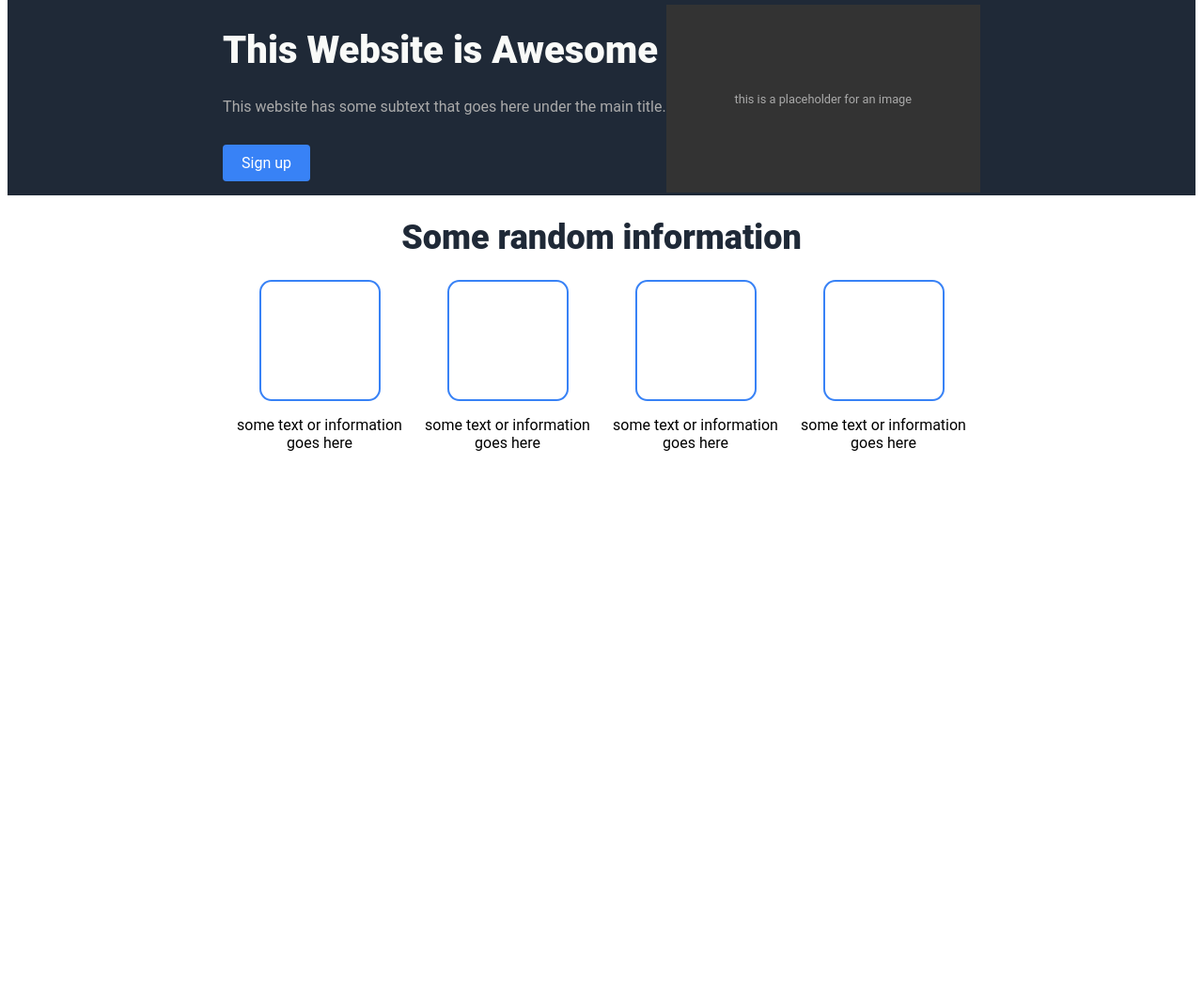
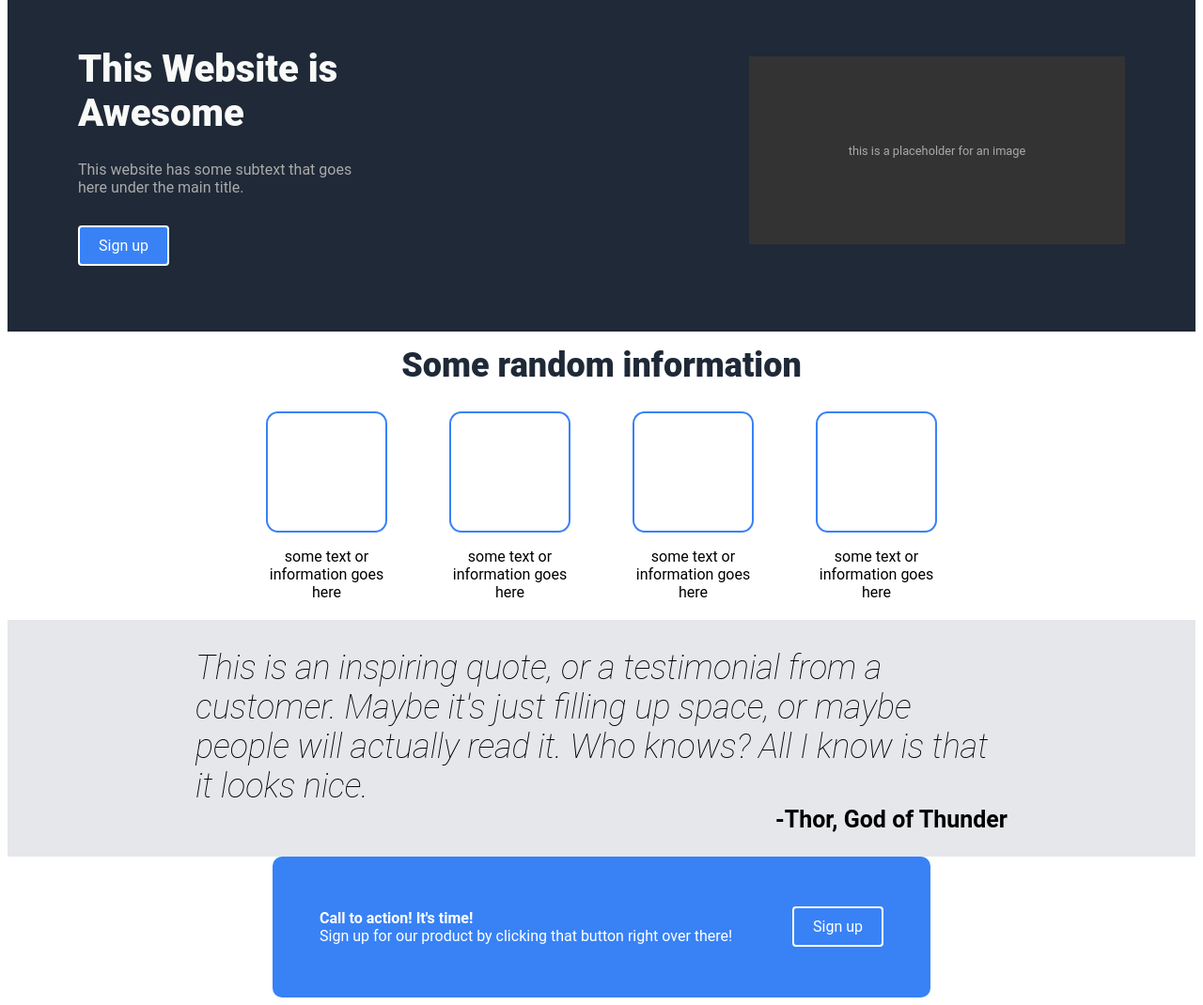
Before and after one commit to scassidy123/landing-page, a plain HTML site: page index.html in a window 1280 px wide. Shown: the part 65-1135 px from the top of the page at 94% size. Before the commit the page ends 800 px from the top, so only its background shows below. Drawn offline with Linux system fonts and the light colour scheme.

Commit message:
Complete first pass of entire landing page.

```diff
--- a/index.html
+++ b/index.html
@@ -30,9 +30,8 @@
 
 
     <!-- Here's the second some random information section -->
-
+    <h1 class="title">Some random information</h1>
     <div class="random-master-container">
-        <h1 class="title">Some random information</h1>
         <div class="random-even-colums">
 
             <div class="random-smallest-containers">
@@ -52,11 +51,30 @@
                 <p class="sub-text">some text or information goes here</p>
             </div>
         </div>
+    </div>
+        <!-- End of the random information block -->
+<!-- Start of the inspirting quote block -->
+<div class="inspiring-container">
+    <h2>This is an inspiring quote, or a testimonial from a customer. Maybe it's just filling up space, or maybe people will actually read it. Who knows? All I know is that it looks nice.</h2>
+    <h3>-Thor, God of Thunder</h3>
+</div>
+<!-- This is the end of the inspiring quote block -->
+
+<!-- This is the start of the Call to Action Block-->
+<div></div>
+<div class="CTA-container">
+    <div class="CTA-blue-box-container">
+        <div class="text-div">
+            <h4>Call to action! It's time!</h4>
+            <p>Sign up for our product by clicking that button right over there!</p>
+        </div>
+        <button>Sign up</button>
+    </div>
+
+
+</div>
 
 
 
-
-
-    </div>
 </body>
 </html>
--- a/styles.css
+++ b/styles.css
@@ -9,6 +9,8 @@ header {
     background-color: #1f2937;
     padding-left: 75px;
     padding-right: 75px;
+    padding-top: 10px;
+    padding-bottom: 10px;
 }
 
 nav {
@@ -27,10 +29,11 @@ header > h1 {
 
 /* This website is awesome header */
 h1 {
+    width: 300px;
     font-size: 24px;
     color: #f9faf8;
     font-weight: 900;
-    margin-right: auto;
+    /* white-space: nowrap; */
 }
 
 nav a {
@@ -41,10 +44,12 @@ nav a {
 
 .container {
     display: flex;
-    justify-content: center;
+    justify-content: flex-start;
     align-items: center;
     padding-left: 75px;
     padding-right: 75px;
+    /* padding-top:30px; */
+    padding-bottom:55px;
     background-color: #1f2937;
 }
 
@@ -59,6 +64,8 @@ nav a {
 .text-content p {
     font-size: 1em;
     color: #aaa;
+    /* border: 2px solid red; */
+    width: 300px;
 }
 
 button {
@@ -77,7 +84,7 @@ button {
 }
 
 .image-placeholder {
-    width: 30%; /* Adjust based on your preference */
+    width: 400px; /* Adjust based on your preference */
     height: 200px; /* Adjust based on your preference */
     background-color: #333;
     display: flex;
@@ -85,27 +92,33 @@ button {
     align-items: center;
     color: #aaa; /* Lower contrast color */
     font-size: 0.8em;
+    margin-left: auto;
 }
 
-.random-master-container > h1 {
+.title {
     text-align: center;
+    margin: auto;
     font-size: 36px;
     color: #1f2937;
     font-weight: 900;
-    border: 1px red;
+    /* border: 1px solid red; */
+    width: 500px;
+    margin-bottom:25px;
+    margin-top: 15px;
 }
 
 .random-even-colums {
     display: flex;
     justify-content: center;
-    flex-wrap: wrap;
+    /* flex-wrap: wrap; */
     padding-right: 75px;
     padding-left: 75px;
+    gap:70px
 }
 
 .random-smallest-containers {
-    height: 200px;
-    width: 200px;
+    height: 225px;
+    width: 125px;
     /* background-color: #3882f6; */
     display: flex;
     flex-direction: column;
@@ -131,3 +144,93 @@ button {
     text-align: center;
     /* color: red; */
 }
+
+/* Third block down - The inspiring quote block*/
+
+.inspiring-container {
+    display:flex;
+    background-color: #E5E7EB;
+    flex-direction: column;
+
+}
+
+.inspiring-container > h2 {
+    font-size: 36px;
+    font-style: italic;
+    font-weight: 100;
+    margin-left: 200px;
+    margin-right:200px;
+    margin-bottom: 0px;
+}
+
+.inspiring-container > h3 {
+    display: flex;
+    font-size: 25px;
+    font-style: normal;
+    font-weight: 700;
+    margin-left: 200px;
+    margin-right:200px;
+    margin-top: 0px;
+    justify-content: end;
+
+}
+
+/* This is the end of the inspiring quote section */
+
+/* This is the beginning of the Call to Action section */
+.CTA-container {
+    display: flex;
+    align-items: center;
+    justify-content: center;
+}
+
+.CTA-blue-box-container {
+    display:flex;
+    width: 700px;
+    height: 150px;
+    background-color: #3882F6;
+    border-radius: 10px;
+    align-items: center;
+    justify-content: space-between;
+
+
+}
+
+.text-div {
+    display: flex;
+    flex-direction: column;
+    justify-content: center;
+    margin:0;
+}
+
+button {
+    /* background-color: #3882f6; Example button color */
+    color: white;
+    border: 2px solid white;
+    padding: 10px 20px;
+    text-align: center;
+    text-decoration: none;
+    display: inline-block;
+    font-size: 16px;
+    margin: 4px 2px;
+    cursor: pointer;
+    border-radius: 4px;
+    margin: 15px 50px 15px 0px;
+    mar
+}
+
+.CTA-blue-box-container h4 {
+    margin: 0px 0px 0px 50px;
+    /* border: 2px solid red; */
+    color: white;
+    font-size;
+}
+
+
+.CTA-blue-box-container p {
+    margin: 0px 0px 0px 50px;
+    /* border: 2px solid red */
+    color: white;
+}
+
+/* This is the end of the Call to Action section */
```
